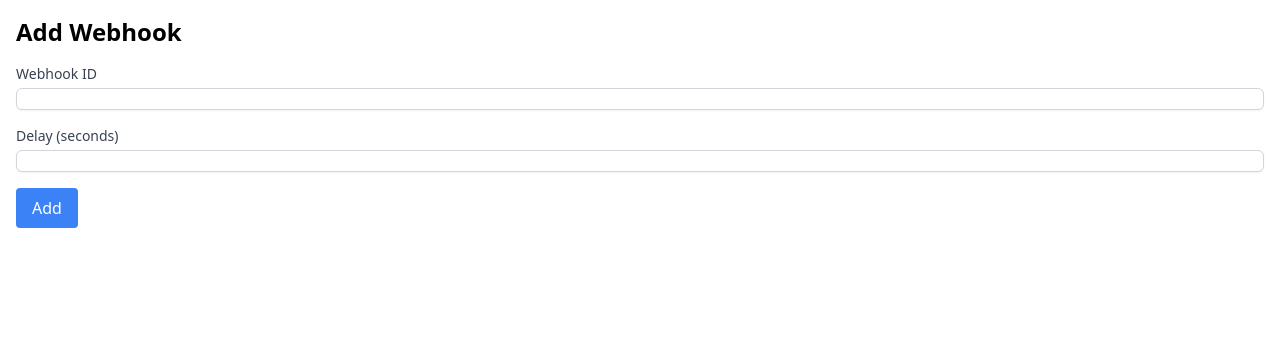
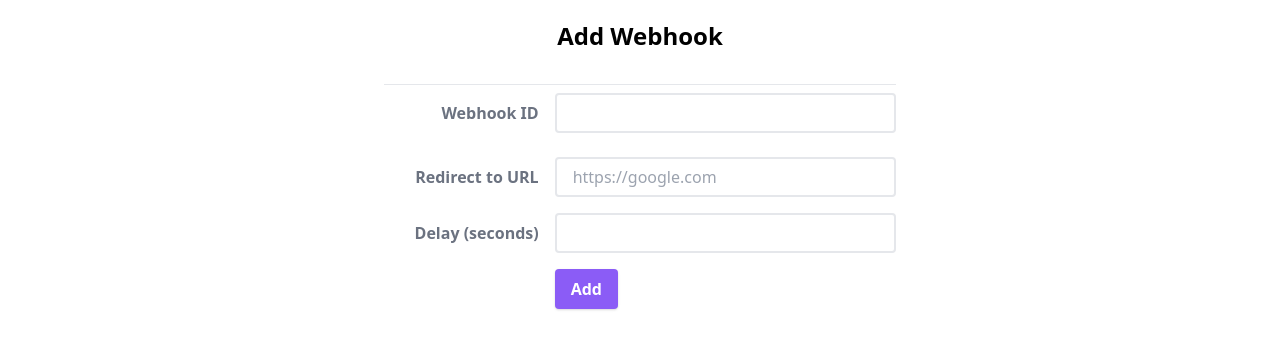
Before and after one commit to EloWeld/CryptoServer, a Flask app: page /add in a window 1280 px wide. Shown: the top 349 px of the page. Run offline with Flask 3, Linux system fonts and the light colour scheme.

Commit message:
Added update with hooks

```diff
--- a/app/routes.py
+++ b/app/routes.py
@@ -11,7 +11,7 @@ SETTINGS_FILE = 'settings.json'
 def load_settings():
     if not os.path.exists(SETTINGS_FILE):
         with open(SETTINGS_FILE, 'w') as f:
-            json.dump({"finandy_url": "URL_ТВОЕГО_ТЕРМИНАЛА", "domain": "https://ВАШ_ДОМЕН", "webhooks": [], "received_hooks": [], "blocked_hooks": 0}, f)
+            json.dump({"domain": "https://ВАШ_ДОМЕН", "webhooks": [], "received_hooks": [], "blocked_hooks": 0}, f)
     with open(SETTINGS_FILE, 'r') as f:
         return json.load(f)
 
@@ -32,8 +32,9 @@ def add_webhook():
     if request.method == 'POST':
         webhook = request.form['webhook']
         delay = int(request.form['delay'])
+        redirect_to_url = request.form['redirect_to_url']
         settings = load_settings()
-        settings['webhooks'].append({"webhook": webhook, "delay": delay})
+        settings['webhooks'].append({"webhook": webhook, "delay": delay, "redirect_to_url": redirect_to_url})
         save_settings(settings)
         return redirect('/')
     return render_template('add_webhook.html')
@@ -41,23 +42,29 @@ def add_webhook():
 @main.route('/settings', methods=['GET', 'POST'])
 def settings_page():
     if request.method == 'POST':
-        finandy_url = request.form['finandy_url']
         domain = request.form['domain']
         settings = load_settings()
-        settings['finandy_url'] = finandy_url
         settings['domain'] = domain
         save_settings(settings)
         return redirect('/')
     settings = load_settings()
     return render_template('settings.html', settings=settings)
 
-@main.route('/webhook/<int:hook_id>', methods=['POST'])
-def webhook(hook_id: int):
+
+@main.route('/webhook/<hook_id>', methods=['POST', 'GET'])
+def webhook(hook_id: str):
+    if request.method == "GET":
+        return jsonify({"message": "Na-ah! Only POST"}), 400
+    if request.content_type != "application/json":
+        return jsonify({"message": "Na-ah! Need body, application/json"}), 400
+
     data = request.json
     current_time = time.time()
 
+
     settings = load_settings()
-    delay = next((w['delay'] for w in settings['webhooks'] if w['webhook'] == hook_id), 30)
+    hook = [w for w in settings['webhooks'] if w['webhook'] == hook_id][0]
+    delay = hook['delay']
 
     if hook_id in last_hook_time:
         time_since_last_hook = current_time - last_hook_time[hook_id]
@@ -69,14 +76,14 @@ def webhook(hook_id: int):
     last_hook_time[hook_id] = current_time
     settings['received_hooks'].append({"hook_id": hook_id, "time": current_time})
     save_settings(settings)
-    forward_hook(data, settings['finandy_url'])
+    forward_hook(data, hook['redirect_to_url'])
 
     return jsonify({"status": "forwarded"}), 200
 
-def forward_hook(data, finandy_url):
+def forward_hook(data, redirect_to):
     import requests
     headers = {'Content-Type': 'application/json'}
-    response = requests.post(finandy_url, json=data, headers=headers)
+    response = requests.post(redirect_to, json=data, headers=headers)
     return response
 
 def get_bybit_tickers():
--- a/settings.json
+++ b/settings.json
@@ -1,12 +1,21 @@
 {
-    "finandy_url": "https://googl2e.com",
     "webhooks": [
         {
             "webhook": "123123",
             "delay": 22
+        },
+        {
+            "webhook": "123",
+            "delay": 231,
+            "redirect_to_url": "https://google.com"
         }
     ],
-    "received_hooks": [],
+    "received_hooks": [
+        {
+            "hook_id": "123",
+            "time": 1716754688.6961448
+        }
+    ],
     "blocked_hooks": 0,
-    "domain": "https://localhost"
+    "domain": "http://127.0.0.1:5000"
 }
--- a/templates/add_webhook.html
+++ b/templates/add_webhook.html
@@ -1,24 +1,87 @@
 <!DOCTYPE html>
 <html lang="en">
   <head>
-    <meta charset="UTF-8">
-    <meta name="viewport" content="width=device-width, initial-scale=1.0">
-    <link href="https://cdn.jsdelivr.net/npm/tailwindcss@2.2.19/dist/tailwind.min.css" rel="stylesheet">
+    <meta charset="UTF-8" />
+    <meta name="viewport" content="width=device-width, initial-scale=1.0" />
+    <link
+      href="https://cdn.jsdelivr.net/npm/tailwindcss@2.2.19/dist/tailwind.min.css"
+      rel="stylesheet"
+    />
     <title>Add Webhook</title>
   </head>
   <body>
-    <div class="container mx-auto p-4">
-        <h1 class="text-2xl font-bold mb-4">Add Webhook</h1>
-        <form action="/add" method="POST" class="space-y-4">
-            <div>
-                <label for="webhook" class="block text-sm font-medium text-gray-700">Webhook ID</label>
-                <input type="text" id="webhook" name="webhook" required class="mt-1 block w-full border border-gray-300 rounded-md shadow-sm focus:ring-indigo-500 focus:border-indigo-500 sm:text-sm">
+    <div class="w-full mx-auto max-w-lg py-5">
+      <div class="text-center border-b border-gray-200">
+          <h1 class="text-2xl font-bold mb-2">Add Webhook</h1>
+          <br>
         </div>
-            <div>
-                <label for="delay" class="block text-sm font-medium text-gray-700">Delay (seconds)</label>
-                <input type="number" id="delay" name="delay" required class="mt-1 block w-full border border-gray-300 rounded-md shadow-sm focus:ring-indigo-500 focus:border-indigo-500 sm:text-sm">
+      <form action="/add" method="POST" class="space-y-4 mt-2">
+        <div class="md:flex md:items-center mb-6">
+          <div class="md:w-1/3">
+            <label
+              for="webhook"
+              class="block text-gray-500 font-bold md:text-right mb-1 md:mb-0 pr-4"
+              >Webhook ID</label
+            >
           </div>
-            <button type="submit" class="bg-blue-500 text-white px-4 py-2 rounded">Add</button>
+          <div class="md:w-2/3">
+            <input
+              type="text"
+              id="webhook"
+              name="webhook"
+              required
+              class="bg-white-200 appearance-none border-2 border-gray-200 rounded w-full py-2 px-4 text-gray-700 leading-tight focus:outline-none focus:bg-white focus:border-purple-500"
+            />
+          </div>
+        </div>
+        <div class="md:flex md:items-center mb-6">
+          <div class="md:w-1/3">
+            <label
+              for="redirect_to_url"
+              class="block text-gray-500 font-bold md:text-right mb-1 md:mb-0 pr-4"
+              >Redirect to URL</label
+            >
+          </div>
+          <div class="md:w-2/3">
+            <input
+              type="text"
+              id="redirect_to_url"
+              name="redirect_to_url"
+              placeholder="https://google.com"
+              required
+              class="bg-white-200 appearance-none border-2 border-gray-200 rounded w-full py-2 px-4 text-gray-700 leading-tight focus:outline-none focus:bg-white focus:border-purple-500"
+            />
+          </div>
+        </div>
+        <div class="md:flex md:items-center mb-6">
+          <div class="md:w-1/3">
+            <label
+              for="delay"
+              class="block text-gray-500 font-bold md:text-right mb-1 md:mb-0 pr-4"
+              >Delay (seconds)</label
+            >
+          </div>
+          <div class="md:w-2/3">
+            <input
+              type="number"
+              id="delay"
+              name="delay"
+              required
+              class="bg-white-200 appearance-none border-2 border-gray-200 rounded w-full py-2 px-4 text-gray-700 leading-tight focus:outline-none focus:bg-white focus:border-purple-500"
+            />
+          </div>
+        </div>
+        <div class="md:flex md:items-center">
+          <div class="md:w-1/3"></div>
+          <div class="md:w-2/3">
+            <button
+              class="shadow bg-purple-500 hover:bg-purple-400 focus:shadow-outline focus:outline-none text-white font-bold py-2 px-4 rounded"
+              type="submit"
+            >
+              Add
+            </button>
+          </div>
+        </div>
       </form>
     </div>
   </body>
--- a/templates/index.html
+++ b/templates/index.html
@@ -15,13 +15,10 @@
         <ul class="mt-4">
             {% for webhook in settings.webhooks %}
                 <li class="mb-2 p-2 border rounded">
-                    Webhook: <a href="{{ settings.domain }}/webhook/{{ webhook.webhook }}/" class="text-blue-500">{{ settings.domain }}/webhook/{{ webhook.webhook }}/</a> | Delay: {{ webhook.delay }} seconds
+                    Webhook: <a href="{{ settings.domain }}/webhook/{{ webhook.webhook }}" class="text-blue-500">{{ settings.domain }}/webhook/{{ webhook.webhook }}</a> | Delay: {{ webhook.delay }} seconds | Redirect to: {{ webhook.redirect_to_url }}
                 </li>
             {% endfor %}
         </ul>
-        <div class="mt-4 p-2 border rounded">
-            Finandy URL: {{ settings.finandy_url }}
-        </div>
         <div class="mt-4 p-2 border rounded">
             <h2 class="text-xl font-bold">Received Webhooks</h2>
             <ul>
--- a/templates/settings.html
+++ b/templates/settings.html
@@ -10,10 +10,7 @@
     <div class="container mx-auto p-4">
         <h1 class="text-2xl font-bold mb-4">Settings</h1>
         <form action="/settings" method="POST" class="space-y-4">
-            <div>
-                <label for="finandy_url" class="block text-sm font-medium text-gray-700">Finandy URL</label>
-                <input type="text" id="finandy_url" name="finandy_url" value="{{ settings.finandy_url }}" required class="mt-1 block w-full border border-gray-300 rounded-md shadow-sm focus:ring-indigo-500 focus:border-indigo-500 sm:text-sm">
-            </div>
+
             <div>
                 <label for="domain" class="block text-sm font-medium text-gray-700">Domain</label>
                 <input type="text" id="domain" name="domain" value="{{ settings.domain }}" required class="mt-1 block w-full border border-gray-300 rounded-md shadow-sm focus:ring-indigo-500 focus:border-indigo-500 sm:text-sm">
```
Lines whose indentation alone changed are shown as unchanged.
